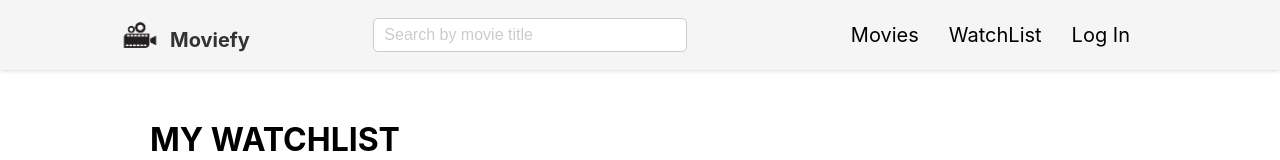
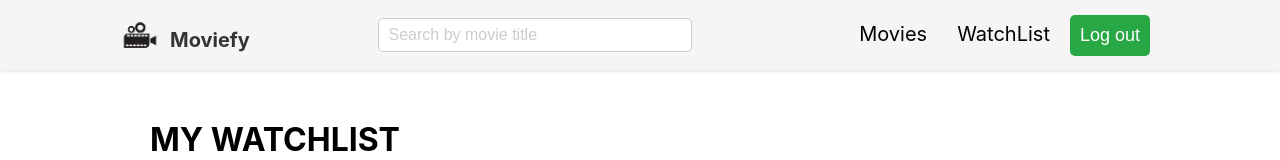
Before and after one commit to GSG-G11/moviefy, a React (Create React App) app: page /login in a window 1280 px wide. Both pictures are taken after typing "Sample", "Sample123" into the empty fields and a click on the button "LOGIN". Shown: the top 160 px of the page. Built offline with nearby package versions, Linux system fonts and the light colour scheme; no server answers.

Commit message:
protected route

```diff
--- a/src/App.jsx
+++ b/src/App.jsx
@@ -19,6 +19,8 @@ function App() {
       const { signal } = controller;
       const API_LINK = `https://api.themoviedb.org/3/discover/movie?certification_country=US&certification=R&&api_key=e4e72d82643e224bf78695be0b5602cd&page=${page}`;
       const watchListforStorge = JSON.parse(localStorage.getItem('watchList')) || [];
+      const isLoginFromStorge = localStorage.getItem('isLogin');
+      setIsLogin(isLoginFromStorge);
       setWatchList(watchListforStorge);
       fetch(API_LINK, { signal })
         .then((res) => res.json())
--- a/src/Component/Login.jsx
+++ b/src/Component/Login.jsx
@@ -11,6 +11,7 @@ function Login() {
   const handleSubmit = (e) => {
     e.preventDefault();
     setIsLogin(true);
+    localStorage.setItem('isLogin', true);
     navigate('/watchList');
   };
   return (
--- a/src/Component/Nav.jsx
+++ b/src/Component/Nav.jsx
@@ -1,16 +1,16 @@
 import React, { useState, useEffect } from 'react';
-import { Link } from 'react-router-dom';
+import { Link, useNavigate } from 'react-router-dom';
 import logo from '../assets/logo.jpg';
 import MovieContext from '../context/moviesContext';
 import './css/Nav.css';
-import { Image, Input } from '../eleComponent';
+import { Image, Input, Button } from '../eleComponent';
 
 function Nav() {
-  // const navigate = useNavigate();
+  const navigate = useNavigate();
   const [searchTerm, setSearchTerm] = useState('');
   const {
     page,
-    setMovies, loader, setLoader,
+    setMovies, loader, setLoader, isLogin, setIsLogin,
   } = React.useContext(MovieContext);
   const handleOnChange = ({ target }) => {
     setLoader(true);
@@ -61,7 +61,17 @@ function Nav() {
       <div className="navBar-Link">
         <Link className="link" to="/">Movies</Link>
         <Link className="link" to="/watchList">WatchList</Link>
-        <Link className="link" to="/login">Log In</Link>
+        {isLogin ? (
+          <Button
+            className="AuthBtn"
+            title="Log out"
+            handleFunc={() => {
+              setIsLogin(false);
+              localStorage.setItem('isLogin', false);
+            }}
+          />
+        )
+          : (<Button className="AuthBtn" title="Log in" handleFunc={() => navigate('/login')} />)}
 
       </div>
     </nav>
--- a/src/Component/WatchListComp.jsx
+++ b/src/Component/WatchListComp.jsx
@@ -1,11 +1,17 @@
 import React from 'react';
+import { Navigate } from 'react-router-dom';
 import MovieCard from './MovieCard';
 import './css/WatchList.css';
 import MovieContext from '../context/moviesContext';
 
 function WatchListComp() {
-  const { watchList } = React.useContext(MovieContext);
+  const { watchList, isLogin } = React.useContext(MovieContext);
+
   return (
+
+    <div>
+      {isLogin
+        ? (
           <>
             <h1 className="watchListTitle">MY WATCHLIST</h1>
             <MovieCard
@@ -13,6 +19,8 @@ function WatchListComp() {
               fromWatchList
             />
           </>
+        ) : <Navigate to="/login" />}
+    </div>
   );
 }
 
--- a/src/Component/css/movieCard.css
+++ b/src/Component/css/movieCard.css
@@ -11,7 +11,6 @@
 .movieCard{
     display: flex;
     flex-direction: column;
-
     width: 250px;
     padding-bottom: 10px;
     background-color: #f5f5f5;
```
Lines whose indentation alone changed are shown as unchanged.
